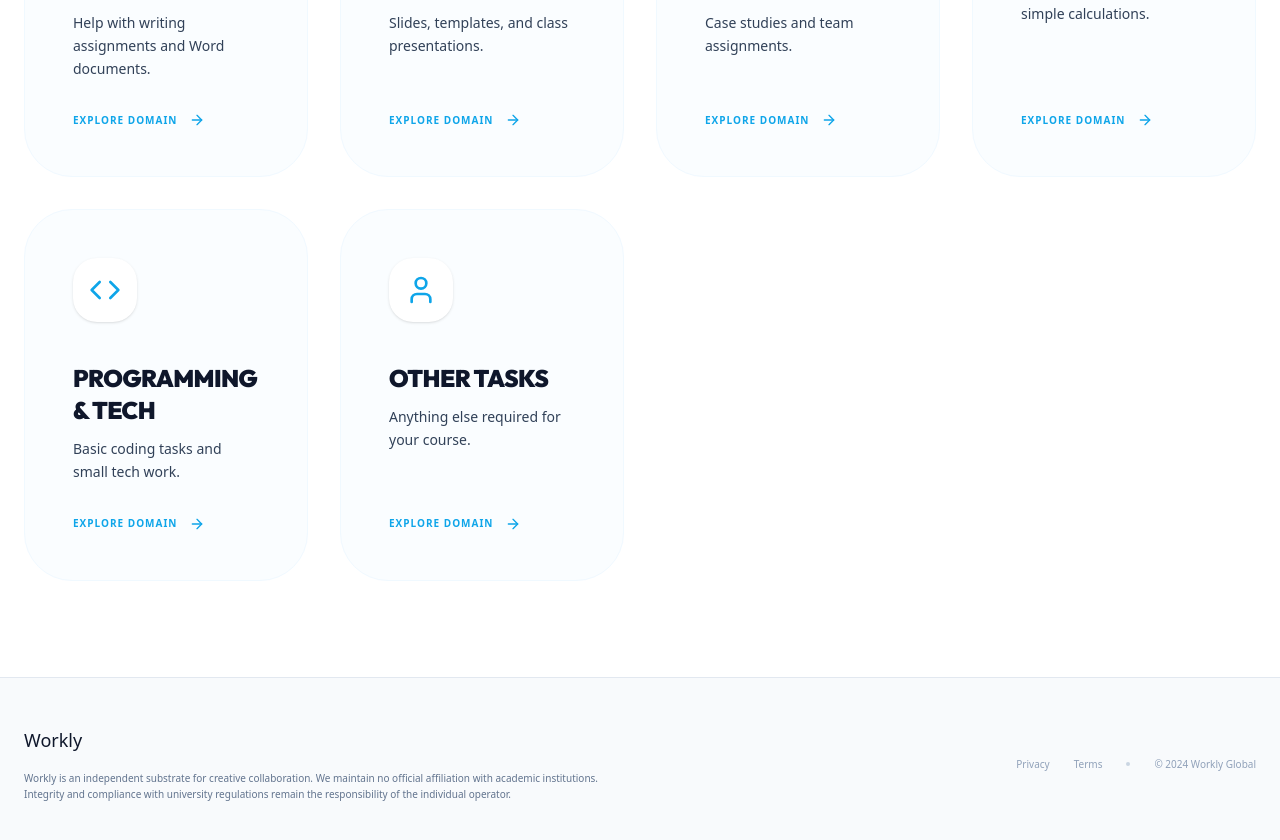
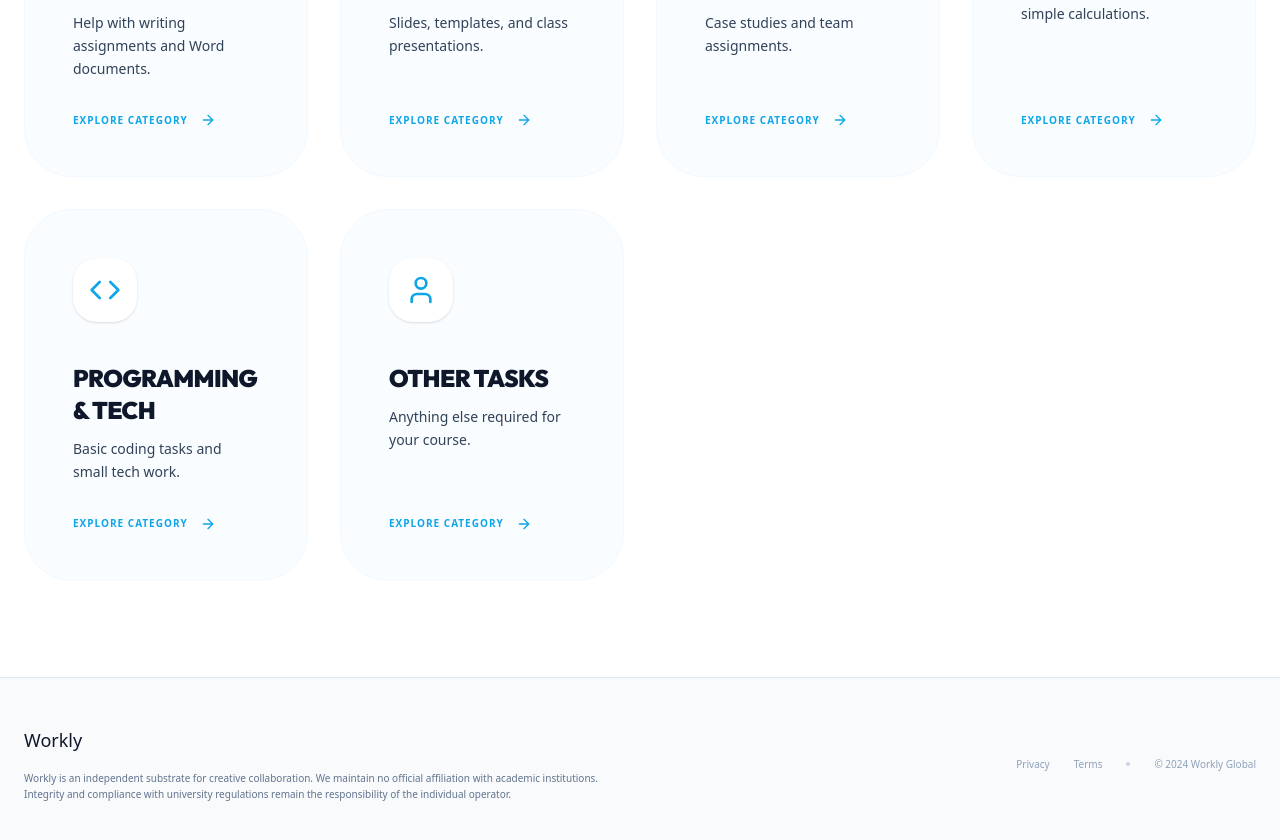
Before and after one commit to SEBRAHEIM/workly2, a Next.js app: page / in a window 1280 px wide. Shown: the part 1212-2052 px from the top of the page. Built offline with nearby package versions, Linux system fonts and the light colour scheme; no server answers.

Commit message:
update: change 'Explore Domain' to 'Explore Category'

```diff
--- a/app/components/Categories.tsx
+++ b/app/components/Categories.tsx
@@ -58,7 +58,7 @@ export default function Categories() {
 
                                 <div className="mt-auto hidden md:block">
                                     <div className="flex items-center gap-3 text-[#0EA5E9] font-black text-[10px] uppercase tracking-widest group-hover:gap-5 transition-all duration-300">
-                                        Explore Domain
+                                        Explore Category
                                         <ArrowRight className="w-4 h-4" />
                                     </div>
                                 </div>
```
